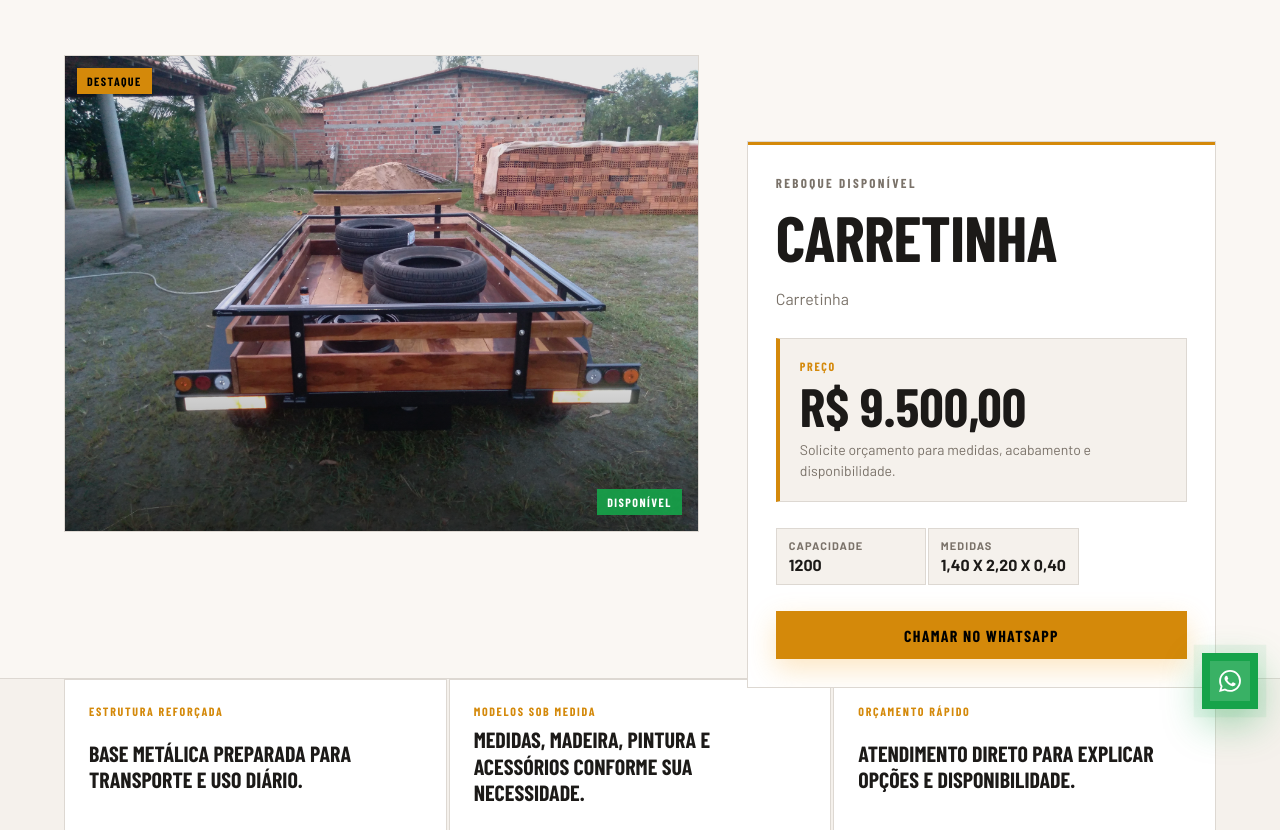
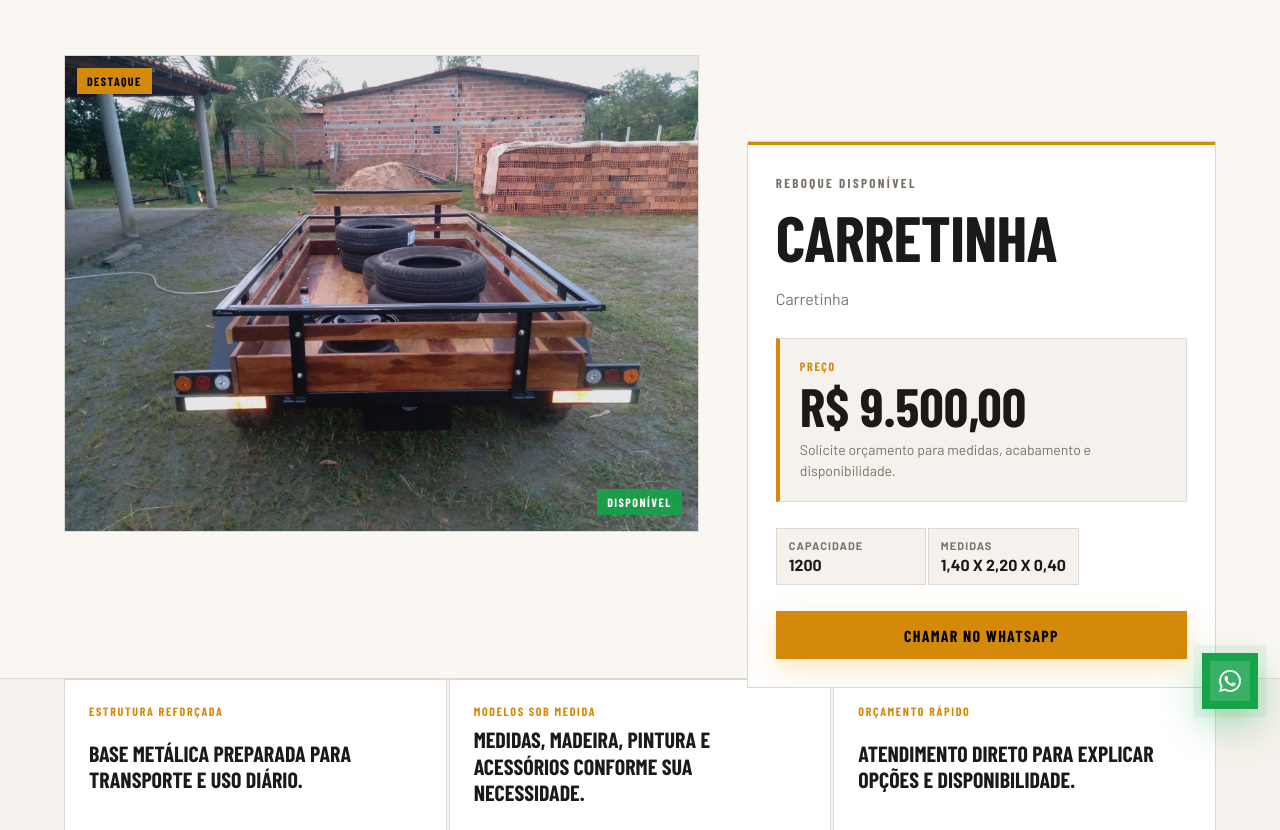
Before and after one commit to Jerfson/projeto_site_django, a Django app: a page that uses templates/catalogo/base.html in a window 1280 px wide. Shown: the part 69-899 px from the top of the page. Run offline with Django 5.2, Linux system fonts and the light colour scheme; data comes from the database, SQL or seed files in the repository; data that the repository does not hold is empty; some web fonts are replaced.

Commit message:
Remove dark gradients from product cards and detail page

```diff
--- a/static/catalogo/css/site.css
+++ b/static/catalogo/css/site.css
@@ -920,12 +920,7 @@ h3 {
 }
 
 .main-photo::after {
-    position: absolute;
-    inset: auto 0 0;
-    height: 34%;
-    content: "";
-    background: linear-gradient(0deg, rgba(0, 0, 0, 0.55), transparent);
-    pointer-events: none;
+    display: none;
 }
 
 .detail-media > img,
```
